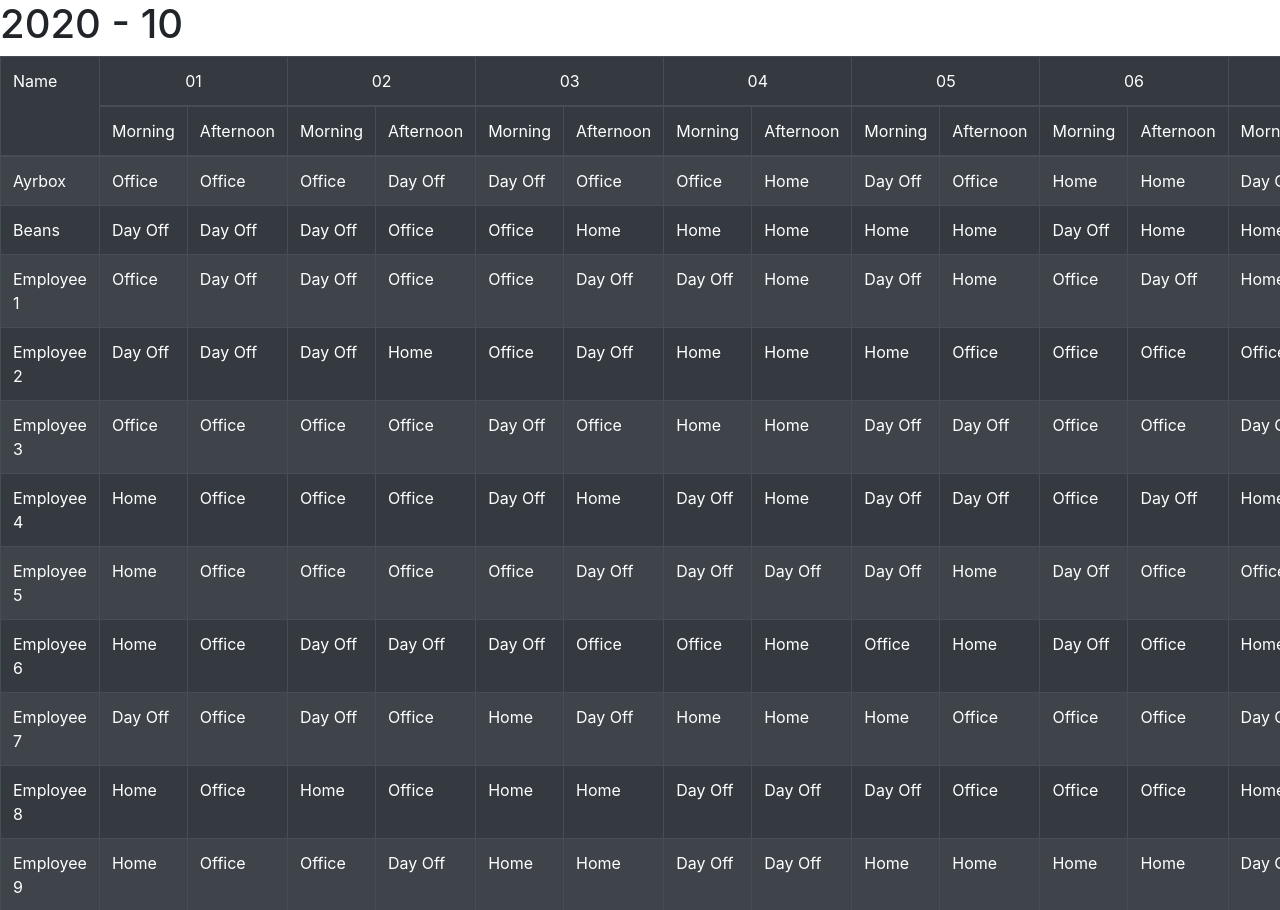
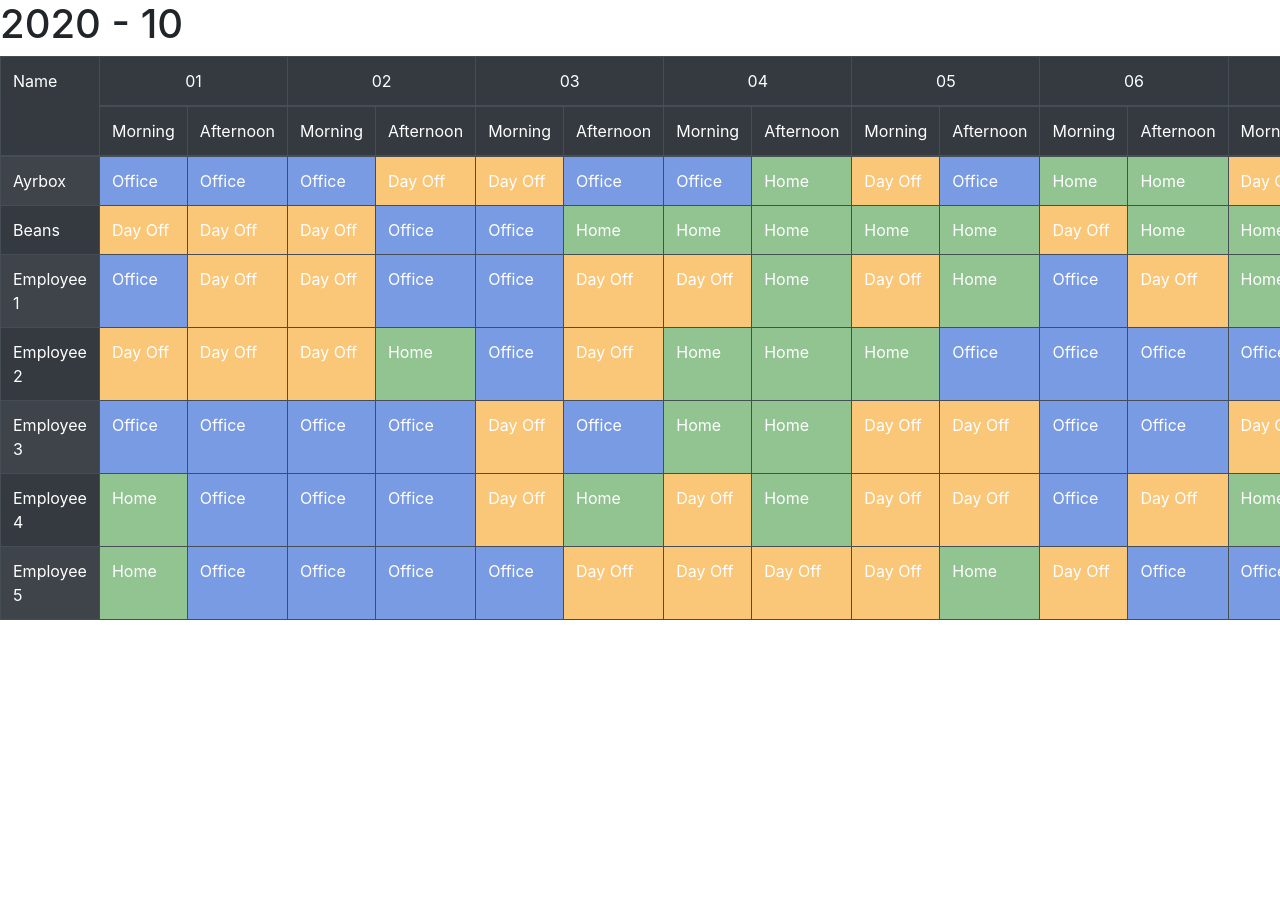
Before and after one commit to ayrbox/Workspace, a React (Create React App) app: page / in a window 1280 px wide. Shown: the top 910 px of the page. After the commit the page ends 800 px from the top, so only its background shows below. Built offline with nearby package versions, Linux system fonts and the light colour scheme.

Commit message:
Add different colours to spaces

```diff
--- a/src/App.tsx
+++ b/src/App.tsx
@@ -18,11 +18,6 @@ const App: React.FC = () => {
             <CalendarRow employeeName="Employee 3" />
             <CalendarRow employeeName="Employee 4" />
             <CalendarRow employeeName="Employee 5" />
-            <CalendarRow employeeName="Employee 6" />
-            <CalendarRow employeeName="Employee 7" />
-            <CalendarRow employeeName="Employee 8" />
-            <CalendarRow employeeName="Employee 9" />
-            <CalendarRow employeeName="Employee 10" />
           </tbody>
         </Calendar>
       </header>
--- a/src/components/CalendarCell/CalendarCell.tsx
+++ b/src/components/CalendarCell/CalendarCell.tsx
@@ -8,7 +8,6 @@ interface CalendarCellProps {
  dateKey: string;
  shift: ShiftType;
 }
-
 
 export const CalendarCell: React.FC<CalendarCellProps> = ({
   employeeName,
@@ -22,9 +21,9 @@ export const CalendarCell: React.FC<CalendarCellProps> = ({
     const { label } = defaultWorkspace || UNKNOWN_WORKSPACE;
   */
   const rndSpace = Math.floor(Math.random() * Math.floor(WORKSPACES.length));
-  const { label } = WORKSPACES[rndSpace] || UNKNOWN_WORKSPACE;
+  const { label, color } = WORKSPACES[rndSpace] || UNKNOWN_WORKSPACE;
   return (
-    <td>
+    <td style={{ backgroundColor: color }}>
       {label}
     </td>
   )
--- a/src/constants.ts
+++ b/src/constants.ts
@@ -10,24 +10,28 @@ export interface WorkspaceType {
   description?: string;
   state: 0 | 1; // working state
   isDefault?: boolean;
+  color: string,
 }
 
 export const WORKSPACES: WorkspaceType[] = [{
   key: 'HOME',
   label: 'Home',
   description: 'Working from Home',
-  state: 1
+  state: 1,
+  color: '#92c492',
 }, {
   key: 'OFFICE',
   label: 'Office',
   description: 'Working in Office',
   state: 1,
   isDefault: true,
+  color: '#799be4',
 }, {
   key: 'OFF',
   label: 'Day Off',
   description: 'Day off of work / On Leave',
   state: 0,
+  color: '#fac677',
 }];
 
 export const UNKNOWN_WORKSPACE: WorkspaceType = {
@@ -35,6 +39,7 @@ export const UNKNOWN_WORKSPACE: WorkspaceType = {
   label: 'Not known',
   description: 'Not known / Undefined / Null',
   state: 0,
+  color: '#ddd',
 };
 
 export const SHIFTS: ShiftType[] = [{
```
